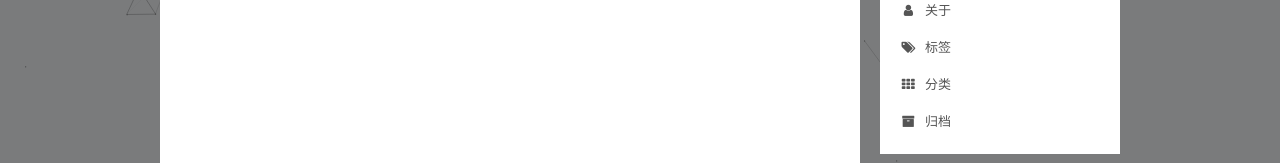
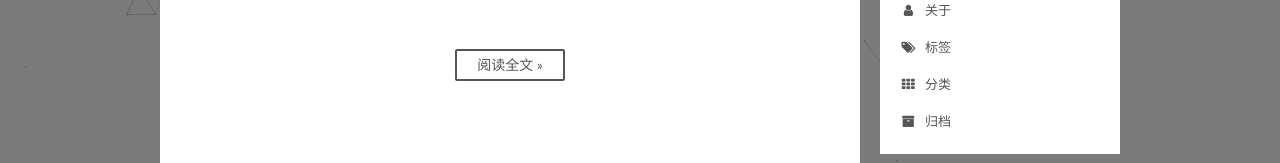
Before and after one commit to RoyChengC/RoyChengC.github.io, a plain HTML site: page index.html in a window 1280 px wide. Shown: the part 154-317 px from the top of the page. Drawn offline with Linux system fonts and the light colour scheme; animation ran at ten frames a second; a script that the page names is missing.

Commit message:
Site updated: 2019-02-17 22:32:04

```diff
--- a/css/main.css
+++ b/css/main.css
@@ -1823,7 +1823,7 @@ pre .javascript .function {
   width: 4px;
   height: 4px;
   border-radius: 50%;
-  background: #a6e76a;
+  background: #4ef13d;
 }
 .links-of-blogroll {
   font-size: 13px;
--- a/index.html
+++ b/index.html
@@ -368,6 +368,13 @@
 
 
 
+          <!--noindex-->
+          <div class="post-button text-center">
+            <a class="btn" href="/2019/02/12/mypost/#more" rel="contents">
+              阅读全文 &raquo;
+            </a>
+          </div>
+          <!--/noindex-->
 
 
     </div>
```
